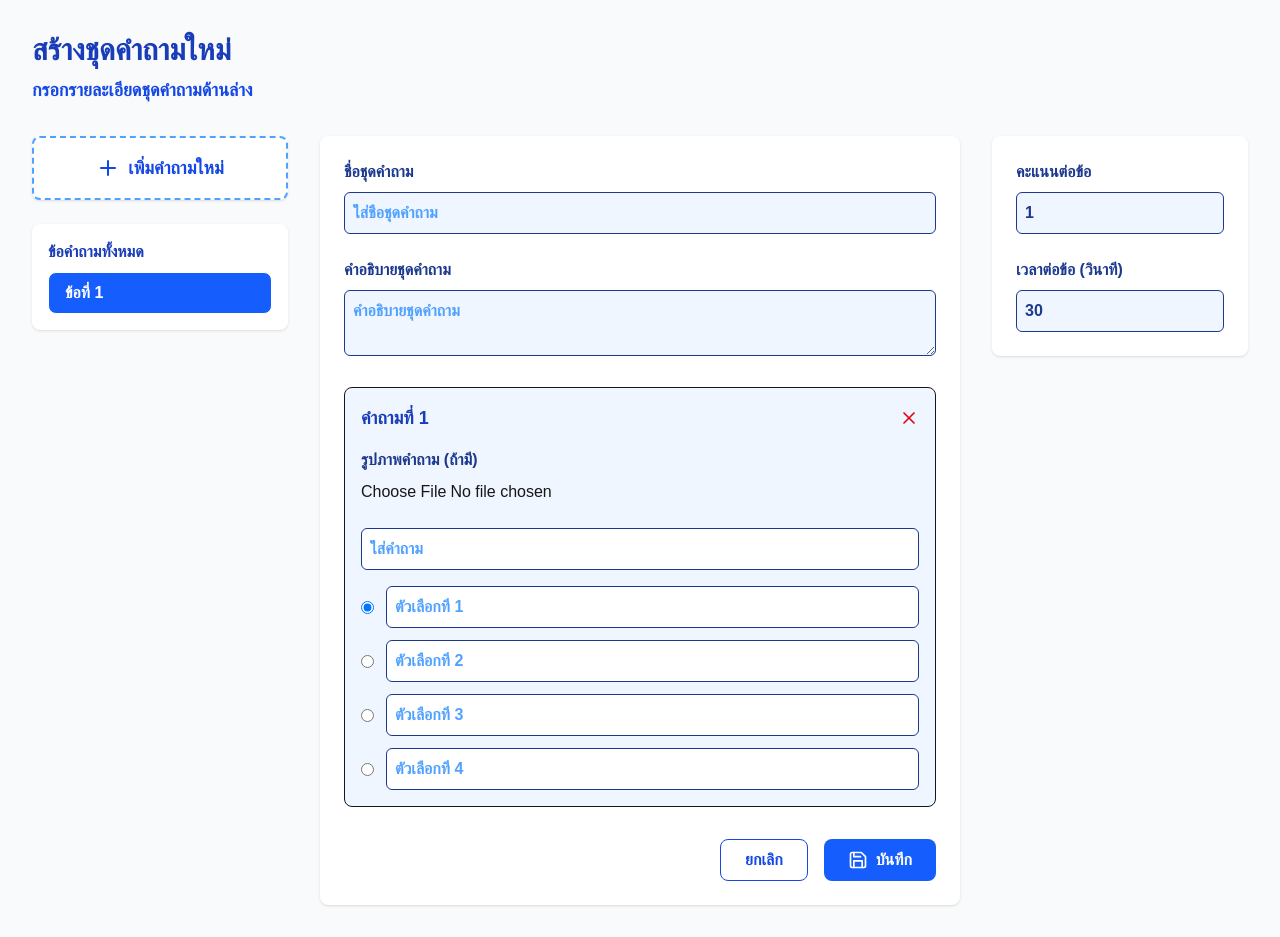
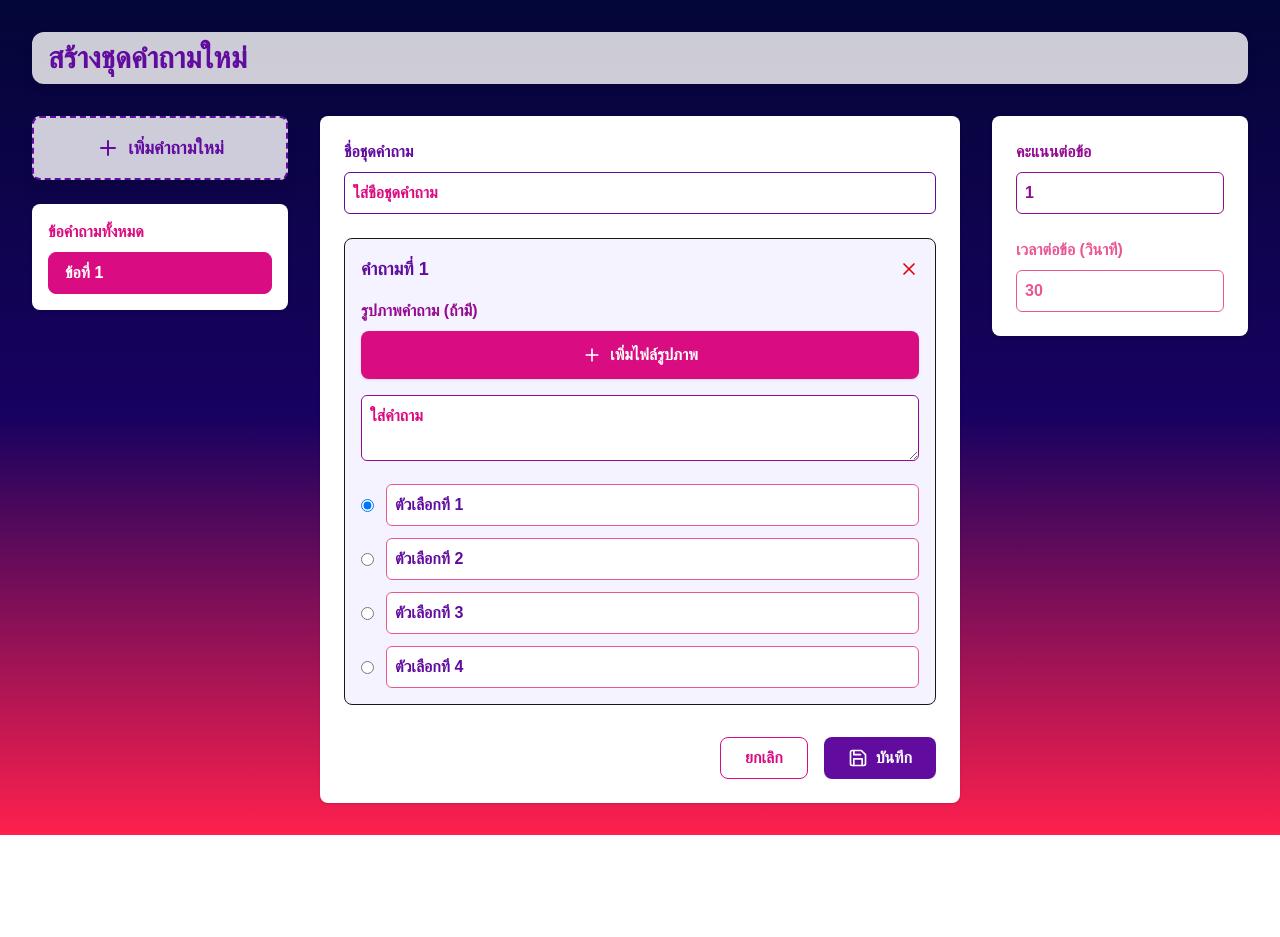
Before and after one commit to Audomsak14/quiz-quest, a Next.js app in the folder frontend/: page /create-new-set in a window 1280 px wide. After the commit the page ends 835 px from the top, so only its background shows below. Built offline with nearby package versions, Linux system fonts and the light colour scheme.

Commit message:
edit color create-new-set

```diff
--- a/frontend/src/app/create-new-set/page.jsx
+++ b/frontend/src/app/create-new-set/page.jsx
@@ -10,7 +10,6 @@ export default function CreateNewSet() {
   const editId = searchParams.get("edit");
 
   const [title, setTitle] = useState("");
-  const [description, setDescription] = useState("");
   const [questions, setQuestions] = useState([{ text: "", choices: ["", "", "", ""], correct: 0 }]);
   const [scorePerQuestion, setScorePerQuestion] = useState(1);
   const [timePerQuestion, setTimePerQuestion] = useState(30);
@@ -27,7 +26,6 @@ export default function CreateNewSet() {
     try {
       const res = await axios.get(`http://localhost:5000/api/questions/sets/${editId}`);
       setTitle(res.data.title);
-      setDescription(res.data.description);
       setQuestions(res.data.questions);
       setScorePerQuestion(res.data.scorePerQuestion);
       setTimePerQuestion(res.data.timePerQuestion);
@@ -74,7 +72,6 @@ export default function CreateNewSet() {
       if (editId) {
         await axios.put(`http://localhost:5000/api/questions/sets/${editId}`, {
           title,
-          description,
           questions,
           scorePerQuestion,
           timePerQuestion
@@ -82,7 +79,6 @@ export default function CreateNewSet() {
       } else {
         await axios.post("http://localhost:5000/api/questions/sets", {
           title,
-          description,
           questions,
           scorePerQuestion,
           timePerQuestion
@@ -98,13 +94,15 @@ export default function CreateNewSet() {
   };
 
   return (
-    <div className="min-h-screen bg-gray-50 p-8">
+    <div className="min-h-screen p-8" style={{
+      background: 'linear-gradient(to bottom, #030637 0%, #180161 50%, #FF204E 100%)'
+    }}>
       {/* Header */}
       <div className="mb-8">
-        <h1 className="text-3xl font-bold text-blue-800">
+        <h1 className="text-3xl font-bold text-[#610C9F] drop-shadow-lg bg-white/80 px-4 py-2 rounded-xl">
           {editId ? "แก้ไขชุดคำถาม" : "สร้างชุดคำถามใหม่"}
         </h1>
-        <p className="text-lg text-blue-700 mt-2 font-semibold">กรอกรายละเอียดชุดคำถามด้านล่าง</p>
+
       </div>
       <div className="flex gap-8">
         {/* Sidebar: รายการข้อคำถาม */}
@@ -113,20 +111,20 @@ export default function CreateNewSet() {
             <div className="mb-6">
               <button
                 onClick={handleAddQuestion}
-                className="w-full py-4 border-2 border-dashed border-blue-400 rounded-lg text-blue-700 hover:border-blue-600 hover:text-blue-900 transition-colors flex items-center justify-center gap-2 font-bold text-lg shadow-sm bg-white"
+                className="w-full py-4 border-2 border-dashed border-[#610C9F] rounded-lg text-[#610C9F] hover:border-[#DA0C81] hover:text-[#E95793] transition-colors flex items-center justify-center gap-2 font-bold text-lg shadow-lg bg-white/80"
               >
                 <FiPlus className="w-6 h-6" />
                 เพิ่มคำถามใหม่
               </button>
             </div>
             <div className="bg-white rounded-lg shadow p-4">
-              <div className="font-bold text-blue-800 mb-2">ข้อคำถามทั้งหมด</div>
+              <div className="font-bold mb-2 text-[#DA0C81]">ข้อคำถามทั้งหมด</div>
               <div className="flex flex-col gap-2">
                 {questions.map((q, idx) => (
                   <button
                     key={idx}
                     onClick={() => setSelectedQuestionIndex(idx)}
-                    className={`w-full text-left px-4 py-2 rounded-lg border font-bold transition-colors ${selectedQuestionIndex === idx ? 'bg-blue-600 text-white' : 'bg-blue-50 text-blue-900 hover:bg-blue-100'}`}
+                    className={`w-full text-left px-4 py-2 rounded-lg border font-bold transition-colors ${selectedQuestionIndex === idx ? 'bg-[#DA0C81] text-white border-[#DA0C81]' : 'bg-transparent text-[#E95793] border-[#DA0C81] hover:bg-white hover:text-[#940B92]'}`}
                   >
                     {`ข้อที่ ${idx + 1}`}
                   </button>
@@ -139,37 +137,23 @@ export default function CreateNewSet() {
         <div className="flex-1 bg-white rounded-lg shadow-sm p-6">
           {/* ชื่อชุดคำถาม */}
           <div className="mb-6">
-            <label className="block text-base font-bold text-blue-900 mb-2">
+            <label className="block text-base font-bold text-[#610C9F] mb-2">
               ชื่อชุดคำถาม
             </label>
             <input
               type="text"
               value={title}
               onChange={(e) => setTitle(e.target.value)}
-              className="w-full p-2 border rounded-md text-blue-900 font-semibold bg-blue-50 placeholder-blue-400"
+              className="w-full p-2 border rounded-md text-[#610C9F] font-semibold bg-white placeholder-[#DA0C81]"
               placeholder="ใส่ชื่อชุดคำถาม"
-            />
-          </div>
-
-          {/* คำอธิบายชุดคำถาม */}
-          <div className="mb-6">
-            <label className="block text-base font-bold text-blue-900 mb-2">
-              คำอธิบายชุดคำถาม
-            </label>
-            <textarea
-              value={description || ""}
-              onChange={e => setDescription(e.target.value)}
-              className="w-full p-2 border rounded-md text-blue-900 font-semibold bg-blue-50 placeholder-blue-400"
-              placeholder="คำอธิบายชุดคำถาม"
-              rows={2}
             />
           </div>
 
           {/* แสดงรายละเอียดข้อที่เลือก */}
           {questions[selectedQuestionIndex] && (
-            <div className="mb-8 p-4 border rounded-lg bg-blue-50">
+            <div className="mb-8 p-4 border rounded-lg bg-[#F5F3FF]">
               <div className="flex justify-between items-center mb-4">
-                <h3 className="text-lg font-bold text-blue-800">คำถามที่ {selectedQuestionIndex + 1}</h3>
+                <h3 className="text-lg font-bold text-[#610C9F]">คำถามที่ {selectedQuestionIndex + 1}</h3>
                 <button
                   onClick={() => handleRemoveQuestion(selectedQuestionIndex)}
                   className="text-red-600 hover:text-red-800"
@@ -180,8 +164,12 @@ export default function CreateNewSet() {
 
               {/* อัพโหลดรูปภาพ */}
               <div className="mb-4">
-                <label className="block text-blue-900 font-bold mb-2">รูปภาพคำถาม (ถ้ามี)</label>
+                <label className="block text-[#940B92] font-bold mb-2">รูปภาพคำถาม (ถ้ามี)</label>
+                <label htmlFor={`file-upload-${selectedQuestionIndex}`} className="flex items-center justify-center gap-2 px-6 py-3 bg-[#DA0C81] text-white rounded-lg cursor-pointer hover:bg-[#E95793] font-bold shadow mb-2 transition-colors">
+                  <FiPlus className="w-5 h-5" />
+                  เพิ่มไฟล์รูปภาพ
                   <input
+                    id={`file-upload-${selectedQuestionIndex}`}
                     type="file"
                     accept="image/*"
                     onChange={e => {
@@ -194,15 +182,16 @@ export default function CreateNewSet() {
                         reader.readAsDataURL(file);
                       }
                     }}
-                  className="mb-2"
+                    className="hidden"
                   />
+                </label>
                 {questions[selectedQuestionIndex].image && (
                   <div className="flex flex-col items-center my-4 gap-2">
                     <img src={questions[selectedQuestionIndex].image} alt="question" className="max-w-full h-64 object-contain rounded-lg border shadow" />
                     <button
                       type="button"
                       onClick={() => handleQuestionChange(selectedQuestionIndex, "image", null)}
-                      className="px-4 py-2 bg-red-600 text-white rounded-lg hover:bg-red-700 font-bold"
+                    className="px-4 py-2 bg-[#E95793] text-white rounded-lg hover:bg-[#DA0C81] font-bold"
                     >
                       ลบรูปภาพ
                     </button>
@@ -211,12 +200,12 @@ export default function CreateNewSet() {
               </div>
 
               <div className="mb-4">
-                <input
-                  type="text"
+                <textarea
                   value={questions[selectedQuestionIndex].text}
                   onChange={(e) => handleQuestionChange(selectedQuestionIndex, "text", e.target.value)}
-                  className="w-full p-2 border rounded-md text-blue-900 font-semibold bg-white placeholder-blue-400"
+                  className="w-full p-2 border rounded-md text-[#940B92] font-semibold bg-white placeholder-[#DA0C81]"
                   placeholder="ใส่คำถาม"
+                  rows={2}
                 />
               </div>
 
@@ -235,7 +224,7 @@ export default function CreateNewSet() {
                       onChange={(e) =>
                         handleQuestionChange(selectedQuestionIndex, "choice", [cIndex, e.target.value])
                       }
-                      className="flex-1 p-2 border rounded-md text-blue-900 font-semibold bg-white placeholder-blue-400"
+                      className="flex-1 p-2 border rounded-md text-[#E95793] font-semibold bg-white placeholder-[#610C9F]"
                       placeholder={`ตัวเลือกที่ ${cIndex + 1}`}
                     />
                   </div>
@@ -248,14 +237,14 @@ export default function CreateNewSet() {
           <div className="flex justify-end gap-4">
             <button
               onClick={() => router.push("/TeacherDashboard")}
-              className="px-6 py-2 border rounded-lg hover:bg-blue-50 text-blue-700 font-bold"
+              className="px-6 py-2 border rounded-lg hover:bg-[#F5F3FF] text-[#DA0C81] font-bold"
             >
               ยกเลิก
             </button>
             <button
               onClick={handleSubmit}
               disabled={isLoading}
-              className="bg-blue-600 text-white px-6 py-2 rounded-lg hover:bg-blue-700 transition-colors disabled:bg-blue-400 flex items-center gap-2 font-bold"
+              className="bg-[#610C9F] text-white px-6 py-2 rounded-lg hover:bg-[#940B92] transition-colors disabled:bg-[#DA0C81] flex items-center gap-2 font-bold"
             >
               <FiSave className="w-5 h-5" />
               {isLoading ? "กำลังบันทึก..." : "บันทึก"}
@@ -266,23 +255,23 @@ export default function CreateNewSet() {
         <div className="w-64 min-w-[200px]">
           <div className="sticky top-24 bg-white rounded-lg shadow p-6 flex flex-col gap-6">
             <div>
-              <label className="block text-base font-bold text-blue-900 mb-2">คะแนนต่อข้อ</label>
+            <label className="block text-base font-bold text-[#940B92] mb-2">คะแนนต่อข้อ</label>
             <input
               type="number"
               min={0}
               value={scorePerQuestion || 1}
               onChange={e => setScorePerQuestion(Number(e.target.value))}
-                className="w-full p-2 border rounded-md text-blue-900 font-semibold bg-blue-50 placeholder-blue-400"
+              className="w-full p-2 border rounded-md text-[#940B92] font-semibold bg-white placeholder-[#DA0C81]"
             />
             </div>
             <div>
-              <label className="block text-base font-bold text-blue-900 mb-2">เวลาต่อข้อ (วินาที)</label>
+            <label className="block text-base font-bold text-[#E95793] mb-2">เวลาต่อข้อ (วินาที)</label>
             <input
               type="number"
               min={0}
               value={timePerQuestion || 30}
               onChange={e => setTimePerQuestion(Number(e.target.value))}
-                className="w-full p-2 border rounded-md text-blue-900 font-semibold bg-blue-50 placeholder-blue-400"
+              className="w-full p-2 border rounded-md text-[#E95793] font-semibold bg-white placeholder-[#610C9F]"
             />
             </div>
           </div>
```
Lines whose indentation alone changed are shown as unchanged.
